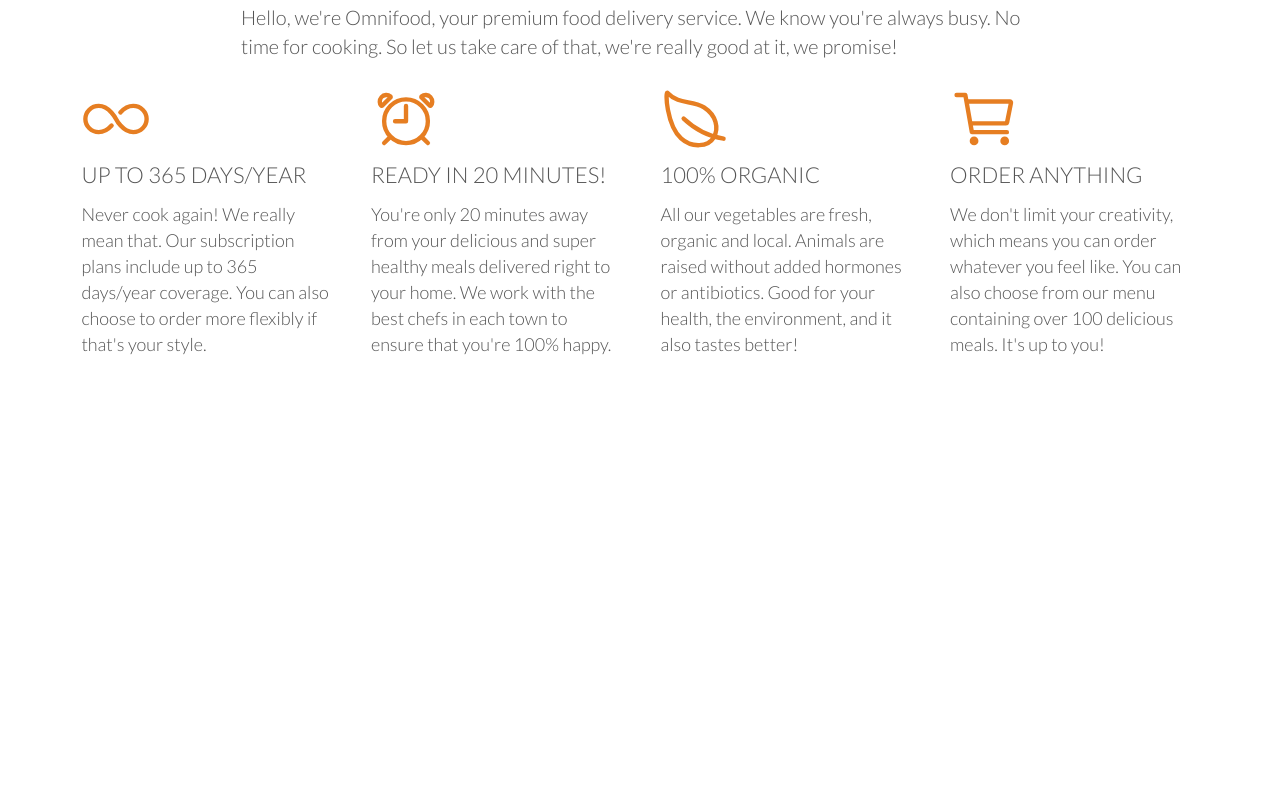
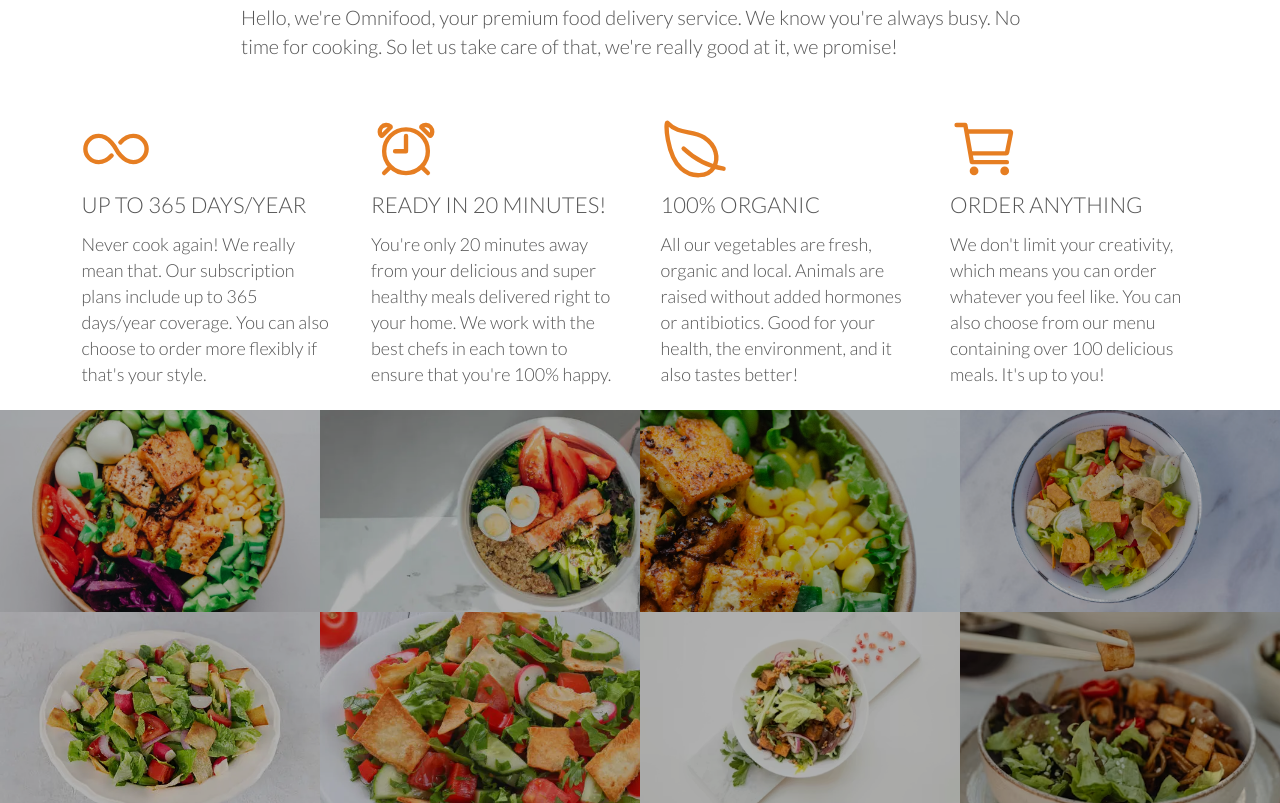
Before and after one commit to bhaaavvvya/Food-Project, a plain HTML site: page index.html in a window 1280 px wide. Shown: the part 975-1778 px from the top of the page. Before the commit the page ends 1355 px from the top, so only its background shows below. Drawn offline with nearby package versions, Linux system fonts and the light colour scheme.

Commit message:
Added favourite meals section

```diff
--- a/index.html
+++ b/index.html
@@ -60,6 +60,54 @@
             </div>
         </div>
     </section>
+    <section class="section-meals">
+        <ul class="meals-showcase">
+            <li>
+                <!-- Concatenates img along with description -->
+                <figure class="meal-photo">
+                    <img src="resources/img/food1.avif" alt="food-img">
+                </figure>
+            </li>
+            <li>
+                <figure class="meal-photo">
+                    <img src="resources/img/food2.webp" alt="food-img">
+                </figure>
+            </li>
+            <li>
+                <figure class="meal-photo">
+                    <img src="resources/img/food3.avif" alt="food-img">
+                </figure>
+            </li>
+            <li>
+                <figure class="meal-photo">
+                    <img src="resources/img/food4.avif" alt="food-img">
+                </figure>
+            </li>
+        </ul>
+        <ul class="meals-showcase">
+            <li>
+                <figure class="meal-photo">
+                    <img src="resources/img/food5.webp" alt="food-img">
+                </figure>
+            </li>
+            <li>
+                <figure class="meal-photo">
+                    <img src="resources/img/food6.webp" alt="food-img">
+                </figure>
+            </li>
+            <li>
+                <figure class="meal-photo">
+                    <img src="resources/img/food7.avif" alt="food-img">
+                </figure>
+            </li>
+            <li>
+                <figure class="meal-photo">
+                    <img src="resources/img/food8.avif" alt="food-img">
+                </figure>
+            </li>
+        </ul>
+    </section>
+
     <script type="module" src="https://unpkg.com/ionicons@7.1.0/dist/ionicons/ionicons.esm.js"></script>
     <script nomodule src="https://unpkg.com/ionicons@7.1.0/dist/ionicons/ionicons.js"></script>
 </body>
--- a/resources/css/style.css
+++ b/resources/css/style.css
@@ -182,3 +182,43 @@
     color: #e67e22;
     margin-bottom: 10px;
 }
+
+.meals-showcase{
+    list-style: none;
+    width: 100%;
+}
+
+.meals-showcase li{
+    display: block;
+    float: left;
+    width: 25%;
+}
+
+.meal-photo{
+    width: 100%;
+    margin: 0px;
+    overflow: hidden;
+    background-color: #000;
+}
+
+.meal-photo img{
+    width: 100%;
+    height: 200px;
+    object-fit: cover;
+    transform: scale(1.15);
+    opacity: .7;
+    transition: transform 0.5s, opacity 0.5s;
+}
+
+.meal-photo img:hover{
+    transform: scale(1.03);
+    opacity: 1;
+}
+
+.section-meals{
+    padding: 0;
+}
+
+.section-features .long-copy{
+    margin-bottom: 30px;
+}
```
Also changed, not shown: resources/img/food1.avif (added), resources/img/food2.webp (added), resources/img/food3.avif (added), resources/img/food4.avif (added), resources/img/food5.webp (added), resources/img/food6.webp (added), resources/img/food7.avif (added), resources/img/food8.avif (added).
